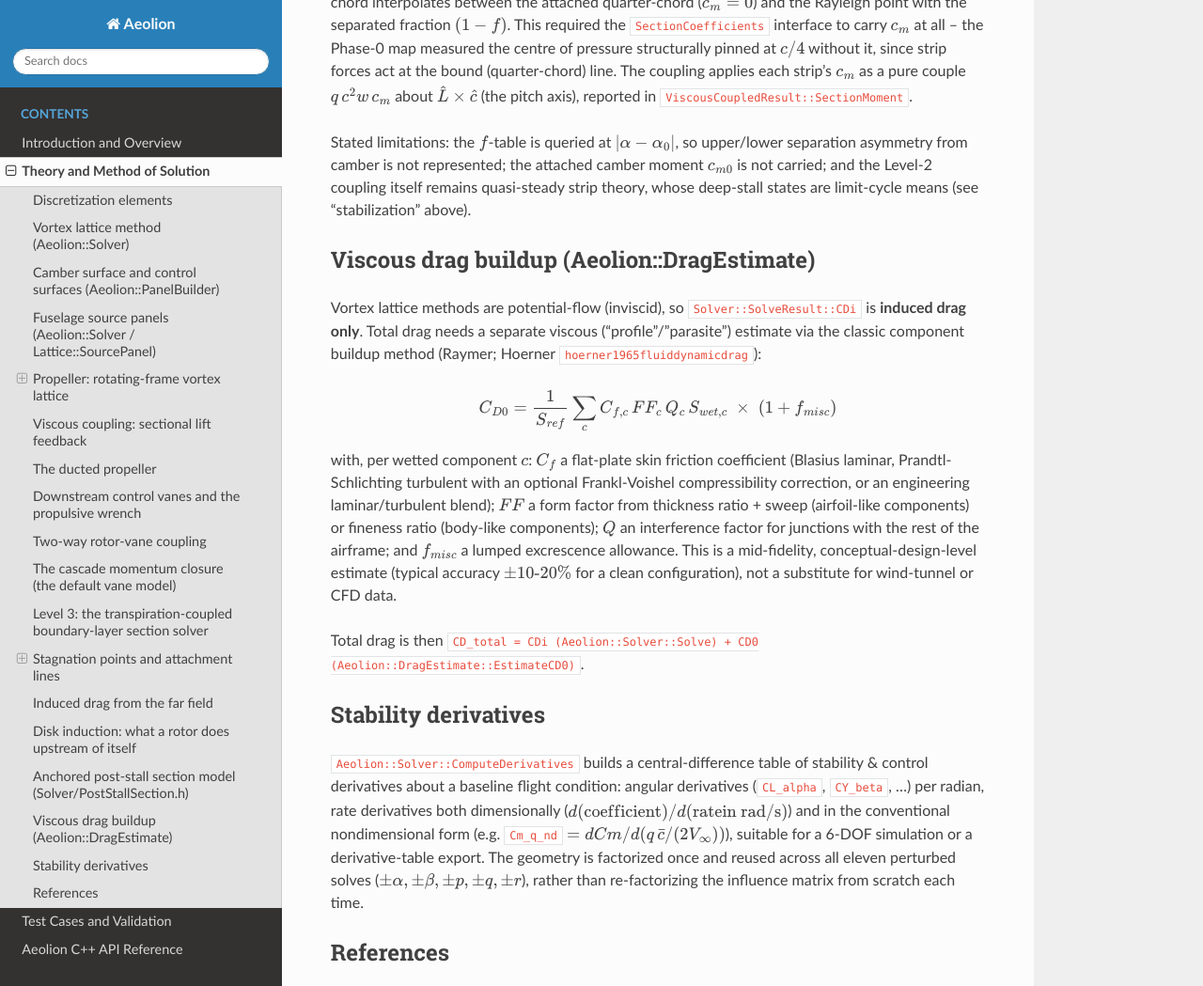
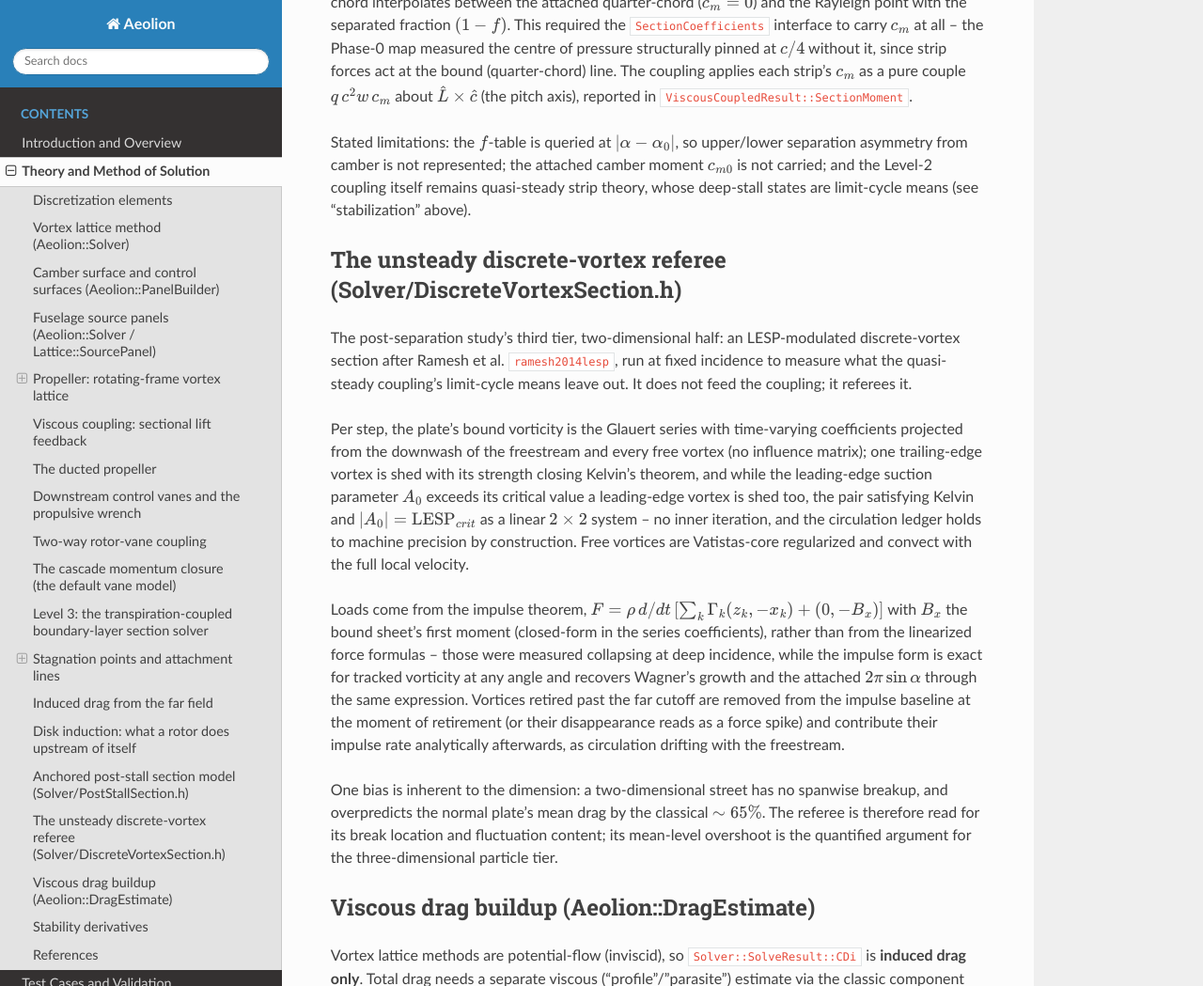
Before and after one commit to onurtuncer/Aeolion, a Sphinx documentation site: the page built from doc/theory.rst, in a window 1280 px wide and 1400 px high, scrolled down 31770 px, cut to the strip 0-1049 px from the top of the window. Shown: the whole strip at 94% size. Built offline with Sphinx 7.4.7 and the Read the Docs theme 3.1.0, drawn with Linux system fonts in a browser that asks for light colours; cross-references to code outside the pages are shown as plain code.

Commit message:
Tier 3 (2-D): LESP discrete-vortex referee, impulse loads, Part II results
Solver/DiscreteVortexSection.h: fixed-incidence LDVM after Ramesh et
al. (JFM 751) -- Glauert coefficients projected from the wake downwash
(no influence matrix), TEV every step, LEV while |A0| exceeds the
critical LESP, both strengths closing Kelvin and the LESP cap as a
linear system per step (ledger holds to machine precision, asserted).

Loads via the impulse theorem rather than the linearized A-series
force formulas: the series force collapses at deep incidence (measured
cd(90) less than half the street level), the impulse form is exact for
tracked vorticity at any angle and recovers Wagner and 2 pi sin(alpha)
through one expression. Two numerical findings are documented where
they were fixed: vortices retired past the far cutoff must leave the
impulse BASELINE as they leave the sum, or each retirement reads as a
force spike of Gamma x/dt (showed up as steady negative drag at
moderate incidence); and the newest TEV sits close behind the TE, so
the chord quadrature needs 64 stations to resolve its downwash peak.

TestDiscreteVortexSection (27th suite) pins Wagner's growth and its
WINDOW MEAN (not the steady value -- that would pass a formulation
riding above the growth), machine-zero Kelvin, the LESP switch and cap,
mirror symmetry, and the normal plate in the 2-D street's band
(2.2..4.0, deliberately not the measured ~2: a two-dimensional street's
~65% over-coherence is documented physics, and the header and paper say
it is the standing argument for the 3-D particle tier).

Part II: the unsteady-referee subsection's 2-D half is filled -- the
break lands between 10 and 20 deg with RMS cl jumping 0.005 -> 0.57
(its maximum), fluctuation persists to the plate (RMS cd 0.47), and
the referee's mean levels are read as biased by dimension. The
validation figure gains the mean +/- RMS band; aeolion_section_validation
exports the referee polar alongside the model's. Docs: theory.rst
section, tests.rst, api.rst, Ramesh in both bibs. 26/26 suites green.

Co-Authored-By: Claude Fable 5 <noreply@anthropic.com>

```diff
--- a/doc/api.rst
+++ b/doc/api.rst
@@ -73,6 +73,9 @@ Stagnation and attachment lines (see :doc:`theory`):
 * :cpp:class:`Aeolion::Solver::ViternaConstants` — the Viterna
   extension's matching constants, fixed by continuity at the emergent
   stall junction.
+* :cpp:class:`Aeolion::Solver::DiscreteVortexResult` — the unsteady
+  discrete-vortex referee's converged mean/RMS loads and shedding
+  counts (see :doc:`theory`).
 * :cpp:class:`Aeolion::Solver::ActuatorDisk` — a uniformly loaded rotor
   disk, stated by geometry and disk-plane induced velocity.
 * :cpp:class:`Aeolion::Solver::VortexCylinderMesh` — its semi-infinite
--- a/doc/references.bib
+++ b/doc/references.bib
@@ -30,6 +30,16 @@
   editor={Durand, William F.},
   publisher={Springer},
   year={1935}
+}
+
+@article{ramesh2014lesp,
+  title={Discrete-vortex method with novel shedding criterion for unsteady aerofoil flows with intermittent leading-edge vortex shedding},
+  author={Ramesh, Kiran and Gopalarathnam, Ashok and Granlund, Kenneth and Ol, Michael V. and Edwards, Jack R.},
+  journal={Journal of Fluid Mechanics},
+  volume={751},
+  pages={500--538},
+  year={2014},
+  doi={10.1017/jfm.2014.297}
 }
 
 @techreport{viternaCorrigan1982,
--- a/doc/theory.rst
+++ b/doc/theory.rst
@@ -1793,6 +1793,44 @@ not carried; and the Level-2 coupling itself remains quasi-steady strip
 theory, whose deep-stall states are limit-cycle means (see
 "stabilization" above).
 
+The unsteady discrete-vortex referee (Solver/DiscreteVortexSection.h)
+---------------------------------------------------------------------
+
+The post-separation study's third tier, two-dimensional half: an
+LESP-modulated discrete-vortex section after Ramesh et
+al. :cite:`ramesh2014lesp`, run at fixed incidence to measure what the
+quasi-steady coupling's limit-cycle means leave out. It does not feed
+the coupling; it referees it.
+
+Per step, the plate's bound vorticity is the Glauert series with
+time-varying coefficients projected from the downwash of the freestream
+and every free vortex (no influence matrix); one trailing-edge vortex is
+shed with its strength closing Kelvin's theorem, and while the
+leading-edge suction parameter :math:`A_0` exceeds its critical value a
+leading-edge vortex is shed too, the pair satisfying Kelvin and
+:math:`|A_0| = \mathrm{LESP}_{crit}` as a linear :math:`2\times2` system
+-- no inner iteration, and the circulation ledger holds to machine
+precision by construction. Free vortices are Vatistas-core regularized
+and convect with the full local velocity.
+
+Loads come from the impulse theorem,
+:math:`F = \rho\, d/dt\,[\sum_k \Gamma_k (z_k, -x_k) + (0, -B_x)]` with
+:math:`B_x` the bound sheet's first moment (closed-form in the series
+coefficients), rather than from the linearized force formulas -- those
+were measured collapsing at deep incidence, while the impulse form is
+exact for tracked vorticity at any angle and recovers Wagner's growth
+and the attached :math:`2\pi\sin\alpha` through the same expression.
+Vortices retired past the far cutoff are removed from the impulse
+baseline at the moment of retirement (or their disappearance reads as a
+force spike) and contribute their impulse rate analytically afterwards,
+as circulation drifting with the freestream.
+
+One bias is inherent to the dimension: a two-dimensional street has no
+spanwise breakup, and overpredicts the normal plate's mean drag by the
+classical :math:`\sim 65\%`. The referee is therefore read for its
+break location and fluctuation content; its mean-level overshoot is the
+quantified argument for the three-dimensional particle tier.
+
 Viscous drag buildup (Aeolion::DragEstimate)
 -------------------------------------------------
 
```
Also changed, not shown: doc/tests.rst (+27 -0 lines), 10 other files.
